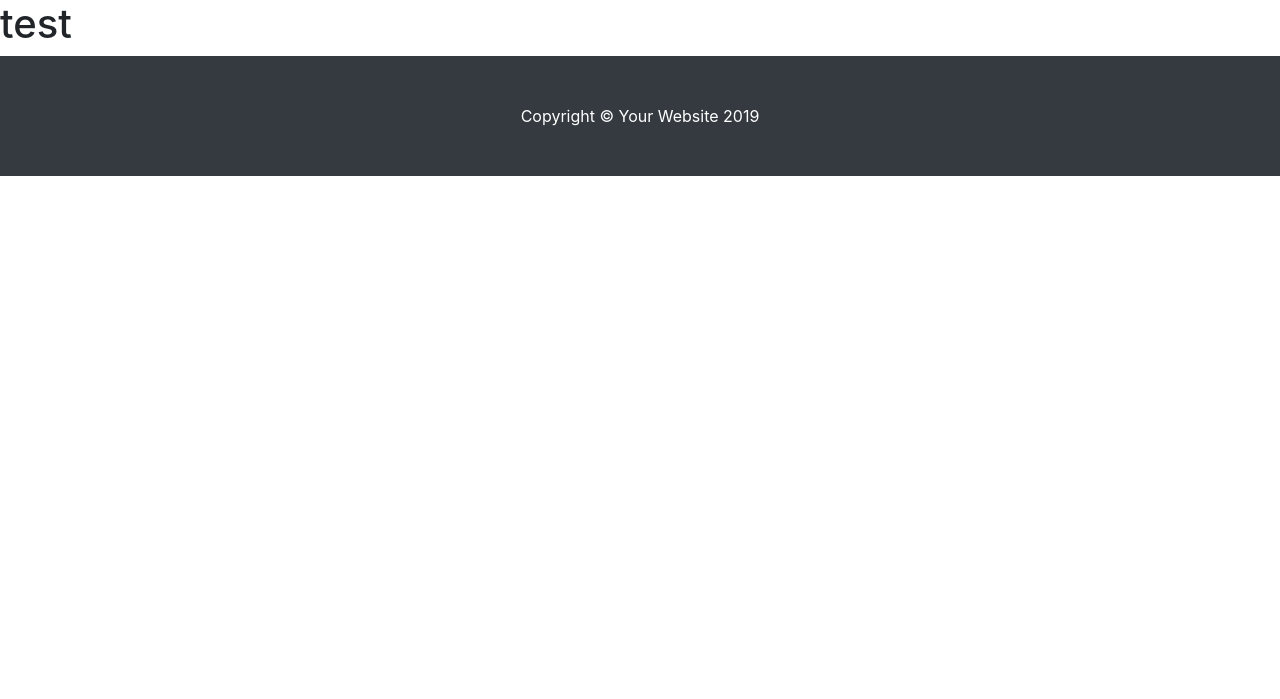
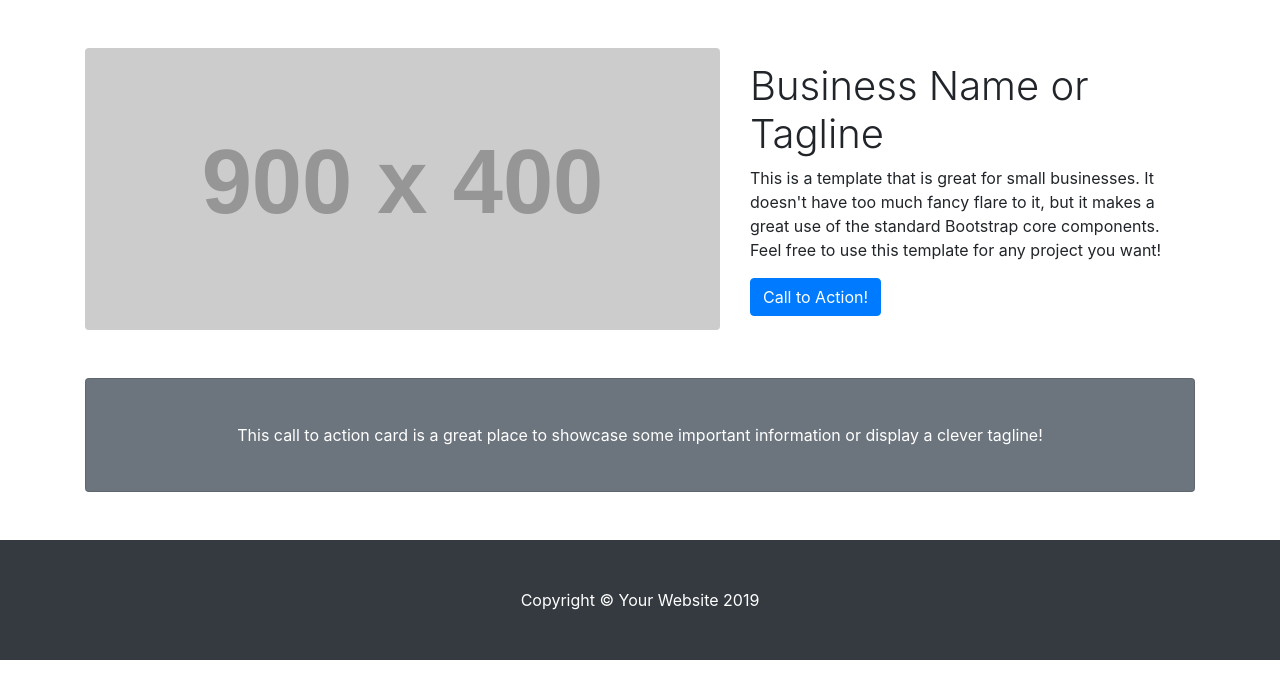
Before and after one commit to labibgb/art-exhibition-gallery-booking-system, a Django app: page / in a window 1280 px wide. Shown: the part 56-755 px from the top of the page. Run offline with Django 3.2, Linux system fonts and the light colour scheme; grey boxes labelled with a size stand in for pictures from a placeholder-image service; some libraries are stand-ins or nearby versions.

Commit message:
Chnage name in urls and add dynamic active in navbar

```diff
--- a/pages/urls.py
+++ b/pages/urls.py
@@ -2,6 +2,6 @@ from django.urls import path
 from . import views
 
 urlpatterns = [
-    path('', views.home , name='Home'),
-    path('about', views.about, name='About')
+    path('', views.home , name='home'),
+    path('about', views.about, name='about')
 ]
--- a/templates/pages/about.html
+++ b/templates/pages/about.html
@@ -0,0 +1,5 @@
+{% extends 'base.html' %}
+{% block content %}
+
+<h1>About</h1>
+{% endblock %}
--- a/templates/pages/index.html
+++ b/templates/pages/index.html
@@ -1,4 +1,29 @@
 {% extends 'base.html' %}
 {% block content %}
-<h1>test</h1>
+ <!-- Page Content -->
+<div class="container">
+
+    <!-- Heading Row -->
+    <div class="row align-items-center my-5">
+        <div class="col-lg-7">
+            <img class="img-fluid rounded mb-4 mb-lg-0" src="http://placehold.it/900x400" alt="">
+        </div>
+        <!-- /.col-lg-8 -->
+        <div class="col-lg-5">
+            <h1 class="font-weight-light">Business Name or Tagline</h1>
+            <p>This is a template that is great for small businesses. It doesn't have too much fancy flare to it, but it makes a great use of the standard Bootstrap core components. Feel free to use this template for any project you want!</p>
+            <a class="btn btn-primary" href="#">Call to Action!</a>
+        </div>
+      <!-- /.col-md-4 -->
+    </div>
+
+    <!-- /.row -->
+
+    <!-- Call to Action Well -->
+    <div class="card text-white bg-secondary my-5 py-4 text-center">
+        <div class="card-body">
+            <p class="text-white m-0">This call to action card is a great place to showcase some important information or display a clever tagline!</p>
+        </div>
+    </div>
+</div>
 {% endblock %}
--- /dev/null
+++ b/templates/partials/_footer.html
@@ -0,0 +1,6 @@
+<footer class="py-5 bg-dark">
+    <div class="container">
+        <p class="m-0 text-center text-white">Copyright &copy; Your Website 2019</p>
+    </div>
+    <!-- /.container -->
+</footer>
--- /dev/null
+++ b/templates/partials/_navbar.html
@@ -0,0 +1,36 @@
+<nav class="navbar navbar-expand-lg navbar-dark bg-dark fixed-top">
+    <div class="container">
+        <a class="navbar-brand" href="#">Start Bootstrap</a>
+        <button class="navbar-toggler" type="button" data-toggle="collapse" data-target="#navbarResponsive" aria-controls="navbarResponsive" aria-expanded="false" aria-label="Toggle navigation">
+            <span class="navbar-toggler-icon"></span>
+        </button>
+        <div class="collapse navbar-collapse" id="navbarResponsive">
+            <ul class="navbar-nav ml-auto">
+                <li
+                    {% if '/' == request.path %}
+                        class="nav-item active"
+                    {% else %}
+                        class="nav-item"
+                    {% endif %}
+                >
+                    <a class="nav-link" href="{% url 'home' %}">Home </a>
+                </li>
+                <li
+                    {% if 'about' in request.path %}
+                        class="nav-item active"
+                    {% else %}
+                        class="nav-item"
+                    {% endif %}
+                >
+                    <a class="nav-link" href="{% url 'about' %}">About</a>
+                </li>
+                <li class="nav-item">
+                    <a class="nav-link" href="#">Services</a>
+                </li>
+                <li class="nav-item">
+                    <a class="nav-link" href="#">Contact</a>
+                </li>
+            </ul>
+        </div>
+    </div>
+</nav>
```
Also changed, not shown: templates/base.html (+14 -38 lines).
